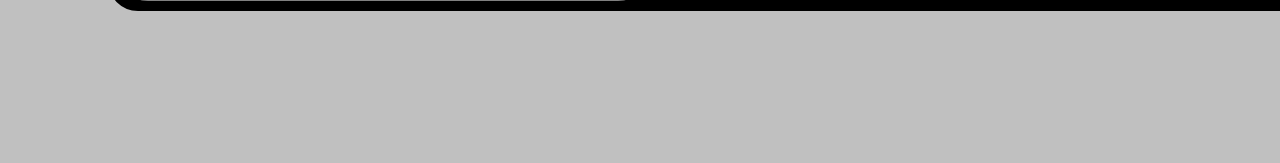
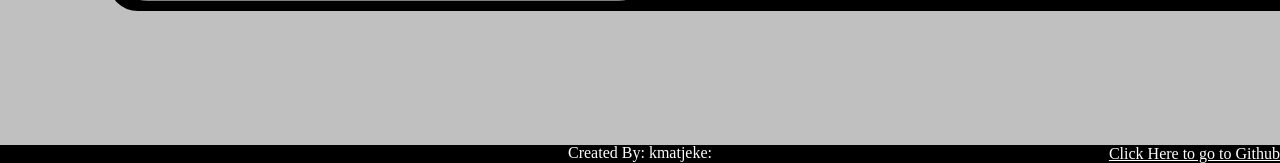
Before and after one commit to kmatjeke/Camagru, a PHP site: page /camagru/Form/home.php in a window 1280 px wide; the page is wider, and only the part inside the window is pictured. Shown: the part 637-800 px from the top of that part. Run offline with PHP 8.4, Linux system fonts and the light colour scheme; the visitor is signed in with stand-in values (Sample User, id 1); tables that the repository leaves empty or names only in its code hold one stand-in row (values such as "Sample post").

Commit message:
stickers

```diff
--- a/Form/home.php
+++ b/Form/home.php
@@ -10,6 +10,7 @@ include '../functions/pictures.class.php';
     <HEAD>
         <link rel="stylesheet" type="text/css" href="../style/home.css">
         <link rel="stylesheet" type="text/css" href="../style/header.css">
+        <link rel="stylesheet" type="text/css" href="../style/footer.css">
         <meta charset="UTF-8">
         <meta charset="utf-8" name="viewport" content="width=device-width,initial-scale=1.0">
         <title>Gallery</title>
@@ -96,7 +97,9 @@ include '../functions/pictures.class.php';
                     ?>
             </div>
         </main>
-        <footer></footer>
+        <FOOTER>
+            <?php include '../includes/footer.php'; ?>
+        </FOOTER>
         <script type="text/javascript" src="../javascript/home.js"></script>
     </BODY>
 </HTML>
--- /dev/null
+++ b/includes/footer.php
@@ -0,0 +1,10 @@
+<FOOTER>
+    <div class="footer">
+        <div class="middle">
+            Created By: kmatjeke:
+        </div>
+        <div class="right">
+            <a href="https://github.com/kmatjeke" class="link">Click Here to go to Github</a>
+        </div>
+    </div>
+</FOOTER>
--- a/javascript/gallery.js
+++ b/javascript/gallery.js
@@ -171,7 +171,6 @@
         canvas.setAttribute('src', canvas.toDataURL('image/png'));
         var pic = canvas.toDataURL('image/png');
         mergePicAndDisplay(pic);
-        // document.getElementById('canvas').innerHTML= '<img src='+canvas.src+'>';
       }
     }
 
--- /dev/null
+++ b/style/footer.css
@@ -0,0 +1,29 @@
+.footer
+{
+    position: fixed;
+   left: 0;
+   bottom: 0;
+   width: 100%;
+   background-color: silver;
+   color: white;
+   text-align: center;
+}
+
+.middle
+{
+    text-align: center;
+}
+
+.right
+{
+    /* float: right; */
+    text-align: right;
+    display: block;
+    background-color: black;
+    margin-top: -17px;
+}
+
+.link
+{
+    color: white;
+}
```
Also changed, not shown: Form/gallery.php (+4 -4 lines), includes/header.css (deleted, +0 -48 lines).
